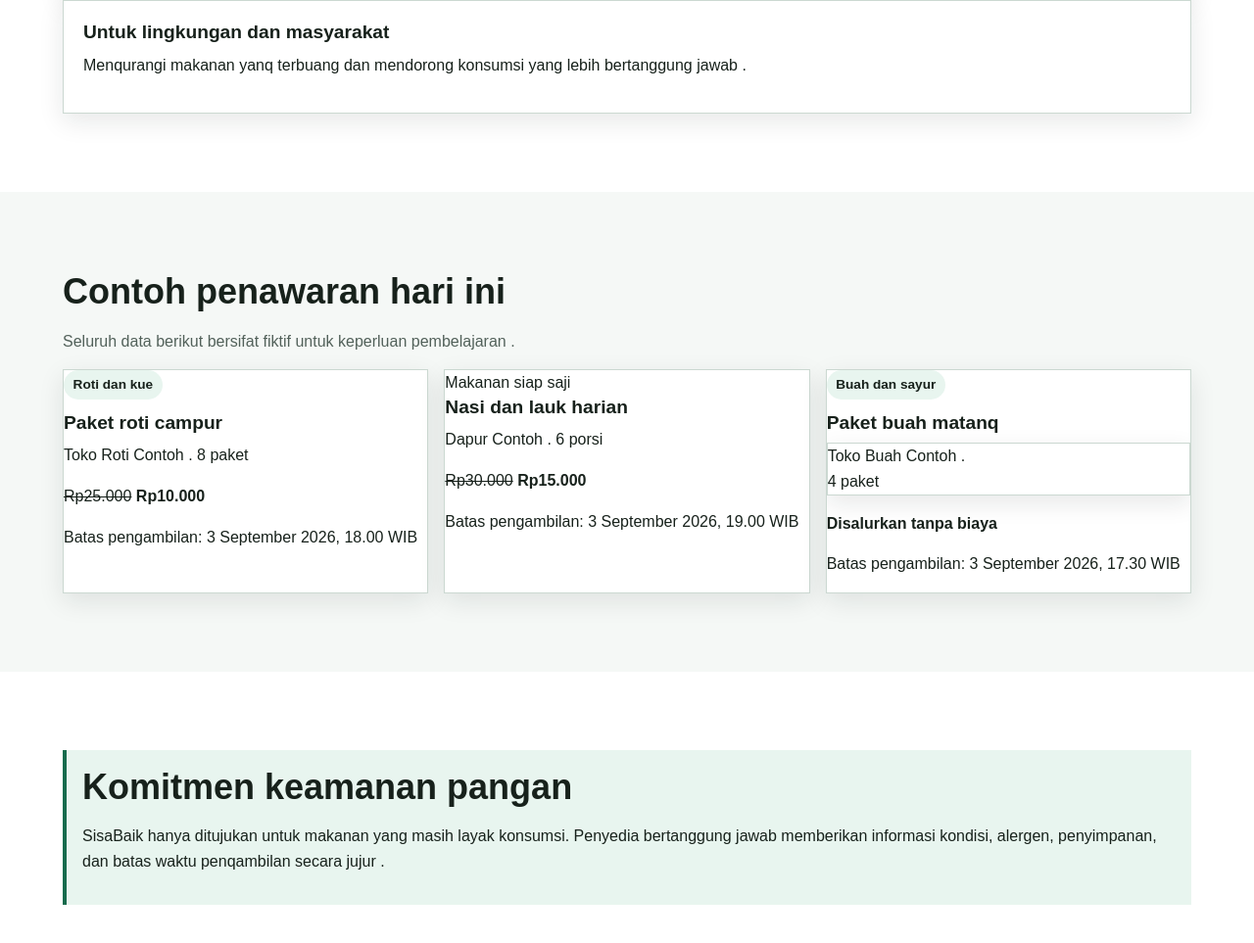
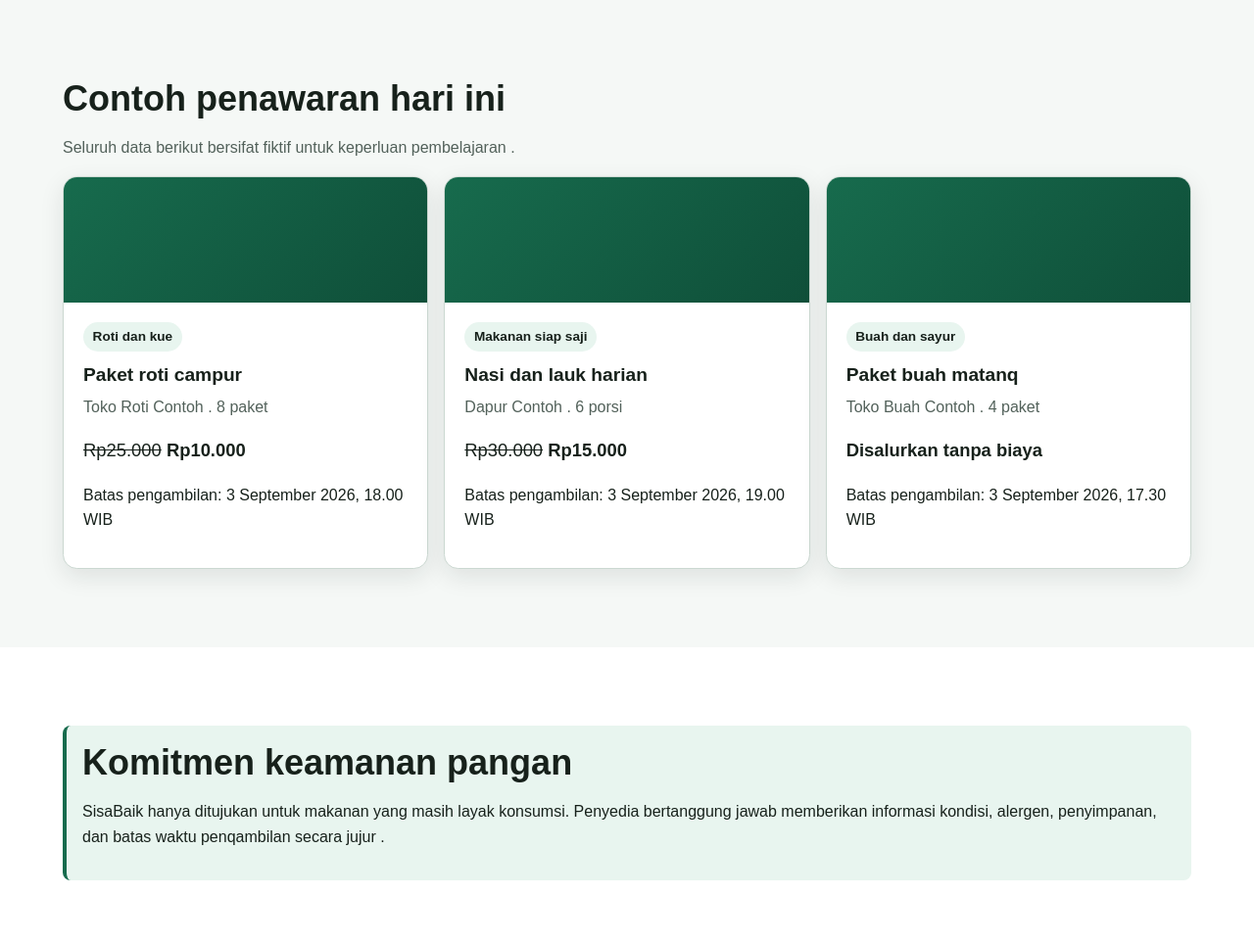
Before and after one commit to pacmax19/sisabaik, a plain HTML site: page index.html in a window 1280 px wide. Shown: the part 1831-2794 px from the top of the page at 98% size. Drawn offline with Linux system fonts and the light colour scheme.

Commit message:
feat:commit

```diff
--- a/index.html
+++ b/index.html
@@ -41,7 +41,7 @@ atau penerima yang membutuhkannya .</p>
     </div>
 
     <aside class="hero-panel" aria-label="Ringkasan manfaat SisaBaik">
-      <strong>3 pihak</strong>
+      <strong>3 Pihak</strong>
       <p>Penyedia, pengguna, dan lingkungan memperoleh manfaat dari makanan yang tidak terbuang .</p>
     </aside>
   </div>
@@ -52,7 +52,7 @@ atau penerima yang membutuhkannya .</p>
     <h2 id="judul-cara-kerja">Cara kerja</h2>
     <p class="section-intro">Alur sederhana ini akan dikembangkan menjadi proses aplikasi penuh pada chapter
 berikutnya. </p>
-    <div class="steps-qrid">
+    <div class="steps-grid">
       <article class="card">
         <span class="step-number" aria-hidden="true">1</span>
         <h3>Daftarkan usaha</h3>
@@ -78,7 +78,7 @@ berikutnya. </p>
   <div class="container">
     <h2 id="judul-manfaat">Manfaat SisaBaik</h2>
 
-<div class="benefit-qrid">
+<div class="benefit-grid">
   <article class="card">
     <h3>Untuk penyedia</h3>
     <p>Memulihkan sebagian nilai stok, menjangkau pengguna baru, dan mencatat kontribusi pengurangan limbah
@@ -120,7 +120,7 @@ WIB</time></p>
       <article class="offer-card">
         <div class="offer-card_visual" aria-hidden="true"></div>
         <div class="offer-card_content">
-          <span class="badqe">Makanan siap saji</span>
+          <span class="badge">Makanan siap saji</span>
 <h3>Nasi dan lauk harian</h3>
 <p class="offer-card_meta">Dapur Contoh . <data value="6">6 porsi</data></p>
 <p class="offer-card_price"><del>Rp30.000</del> <strong>Rp15.000</strong></p>
@@ -133,7 +133,7 @@ WIB</time></p>
   <div class="offer-card_content">
     <span class="badge">Buah dan sayur</span>
     <h3>Paket buah matanq</h3>
-    <p class="offer-card __ meta">Toko Buah Contoh . <data value="4">4 paket</data></p>
+    <p class="offer-card_meta">Toko Buah Contoh . <data value="4">4 paket</data></p>
     <p class="offer-card_price"><strong>Disalurkan tanpa biaya</strong></p>
     <p>Batas pengambilan: <time datetime="2026-09-03T17:30:00+07:00">3 September 2026, 17.30 WIB</time></p>
   </div>
--- a/styles.css
+++ b/styles.css
@@ -10,9 +10,9 @@
     --color-border: #cbd8d1;
     --color-danger: #a52a2a;
     --shadow-card: 0 0.5rem 1.5rem rgb(23 33 27 / 10%);
-    --radius-small: 0.5 rem;
-    --radius-medium: 0.9 rem;
-    --radius-large: 1.4 rem;
+    --radius-small: 0.5rem;
+    --radius-medium: 0.9rem;
+    --radius-large: 1.4rem;
     --content-width: 72rem;
 }
 
@@ -202,6 +202,7 @@ a:hover {
 .button:hover {
     background: var(--color-primary-dark);
     background-color: var(--color-primary-dark);
+
 }
 
 .button-secondary {
@@ -260,23 +261,23 @@ a:hover {
     box-shadow: var(--shadow-card);
 }
 
-.offer-card__visual {
+.offer-card_visual {
     min-height: 8rem;
     background: linear-gradient(135deg, var(--color-primary), var(--color-primary-dark));
 }
 
-.offer-card__content {
+.offer-card_content {
     display: flex;
     flex: 1;
     flex-direction: column;
     padding: 1.25rem;
 }
 
-.offer-card__meta {
+.offer-card_meta {
     color: var(--color-muted);
 }
 
-.offer-card__price {
+.offer-card_price {
     margin-block-start: auto;
     font-size: 1.15rem;
 }
```
